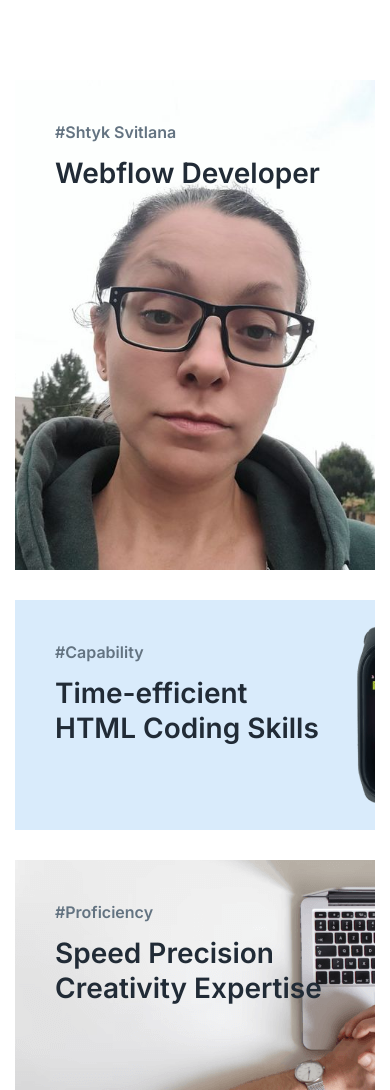
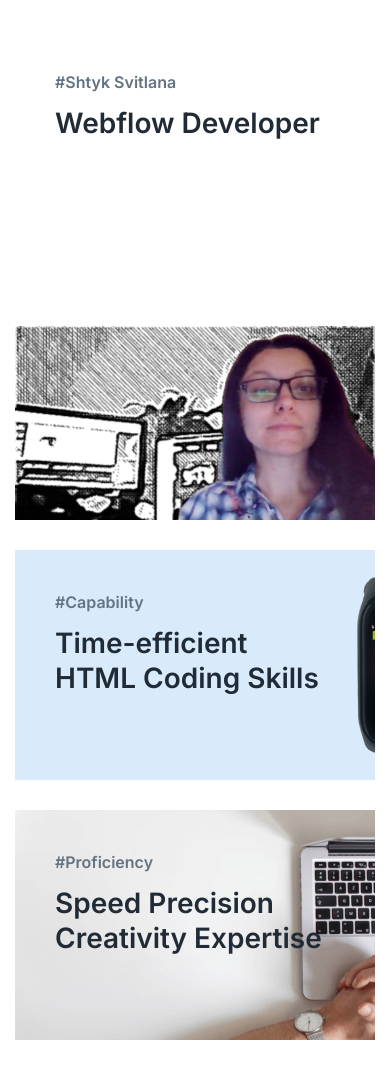
Before and after one commit to SSvetlana2020/SSvetlana2020.github.io, a plain HTML site: page index.html in a window 390 px wide. Shown: the top 1090 px of the page. Drawn offline with Linux system fonts and the light colour scheme.

Commit message:
Add files via upload

```diff
--- a/css/style.css
+++ b/css/style.css
@@ -64,7 +64,7 @@ body {
     padding-top: 230px;
 }
 .window__wrap--sofa {
-    background: url(../img/home/sv.jpg) center/cover no-repeat;
+    background: url(../img/home/im.jpg)  left 100% / contain no-repeat;
 }
 .window__wrap--device {
     background: url(../img/home/device.png) center/cover no-repeat;
@@ -775,6 +775,9 @@ a:hover .topcoll__item {
     }
 }
 @media (max-width: 680px) {
+    .window {
+        padding-top: 30px;
+    }
     .lproducts__items {
         grid-template-columns: repeat(1, 1fr);
     }
```
